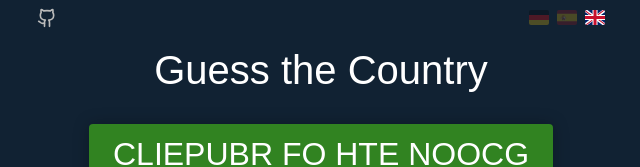
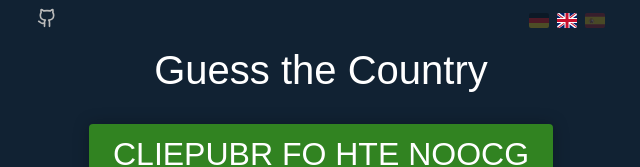
Before and after one commit to ScriptRaccoon/country-scrambler, a Svelte app: page / in a window 1280 px wide. Shown: the top 167 px of the page, without its empty margins (319-959 px from the left). Built offline with nearby package versions, Linux system fonts and the light colour scheme.

Commit message:
choose browser language

```diff
--- a/src/App.svelte
+++ b/src/App.svelte
@@ -17,8 +17,18 @@
 	let incorrect_guesses = $state(0)
 	let is_correct = $state<true | false | null>(null)
 
-	const params = new URLSearchParams(window.location.search)
-	const lang_param = params.get('lang')
+	function reset() {
+		round = 0
+		show_hint = false
+		reveal_country = false
+		country_guess = ''
+		has_guessed = false
+		correct_guesses = 0
+		incorrect_guesses = 0
+		is_correct = null
+	}
+
+	const locale = window.navigator.language.split('-')[0]
 
 	const LANGS = ['de', 'en', 'es'] as const
 	type Lang = (typeof LANGS)[number]
@@ -27,7 +37,7 @@
 		return (LANGS as readonly any[]).includes(val)
 	}
 
-	let lang = $state<Lang>(is_lang(lang_param) ? lang_param : 'en')
+	let lang = $state<Lang>(is_lang(locale) ? locale : 'en')
 
 	$effect(() => {
 		document.documentElement.setAttribute('lang', lang)
@@ -37,6 +47,11 @@
 		en: countries_en,
 		de: countries_de,
 		es: countries_es,
+	}
+
+	function change_lang(to: Lang): void {
+		lang = to
+		reset()
 	}
 
 	let countries = $derived(country_lists[lang])
@@ -102,30 +117,33 @@
 		>
 			<Github size={20} />
 		</a>
-		<a
-			href="{window.location.origin}?lang=de"
+
+		<button
+			class="country-button"
 			aria-current={lang === 'de'}
+			onclick={() => change_lang('de')}
 			aria-label="Deutsche Version"
-			class="country-link"
 		>
 			<img src="de.svg" alt="Deutsche Flagge" />
-		</a>
-		<a
-			href="{window.location.origin}?lang=es"
+		</button>
+
+		<button
+			class="country-button"
+			aria-current={lang === 'en'}
+			onclick={() => change_lang('en')}
+			aria-label="English version"
+		>
+			<img src="gb.svg" alt="UK flag" />
+		</button>
+
+		<button
+			class="country-button"
 			aria-current={lang === 'es'}
+			onclick={() => change_lang('es')}
 			aria-label="Versión española"
-			class="country-link"
 		>
 			<img src="es.svg" alt="bandera española" />
-		</a>
-		<a
-			href="{window.location.origin}?lang=en"
-			aria-current={lang === 'en'}
-			aria-label="English version"
-			class="country-link"
-		>
-			<img src="gb.svg" alt="UK flag" />
-		</a>
+		</button>
 	</div>
 </nav>
 
@@ -182,20 +200,24 @@
 		</div>
 
 		<div class="actions">
-			<button>
+			<button class="button">
 				{translations.submit[lang]}
 			</button>
 
-			<button type="button" onclick={generate_next_country}>
+			<button class="button" type="button" onclick={generate_next_country}>
 				{translations.skip[lang]}
 			</button>
 
 			{#if !show_hint}
-				<button type="button" onclick={() => (show_hint = true)}>
+				<button class="button" type="button" onclick={() => (show_hint = true)}>
 					{translations.hint[lang]}
 				</button>
 			{:else}
-				<button type="button" onclick={() => (reveal_country = true)}>
+				<button
+					class="button"
+					type="button"
+					onclick={() => (reveal_country = true)}
+				>
 					{translations.reveal[lang]}
 				</button>
 			{/if}
@@ -250,26 +272,25 @@
 			display: flex;
 			gap: 0.5rem;
 		}
-
-		a {
-			text-decoration: none;
-
-			&:first-child {
-				margin-right: auto;
-			}
-		}
 	}
 
-	.country-link {
+	nav a {
+		text-decoration: none;
+		margin-right: auto;
+	}
+
+	.country-button {
+		display: flex;
+		align-items: center;
+
+		opacity: 0.25;
+		&[aria-current='true'] {
+			opacity: 1;
+		}
+
 		img {
 			width: 20px;
 			border-radius: 2px;
-		}
-
-		opacity: 0.25;
-
-		&[aria-current='true'] {
-			opacity: 1;
 		}
 	}
 
--- a/src/app.css
+++ b/src/app.css
@@ -94,20 +94,20 @@ input:focus-visible {
 	outline: 1px solid var(--font-color);
 }
 
-button {
-	background-color: var(--btn-color);
-	font-weight: 500;
-	font-size: 1.25rem;
-	padding: 0.2rem 0.75rem;
-	border-radius: 0.25rem;
-}
-
 button:not(:disabled) {
 	cursor: pointer;
 }
 
 button:focus-visible {
 	outline: 2px solid var(--font-color);
+}
+
+.button {
+	background-color: var(--btn-color);
+	font-weight: 500;
+	font-size: 1.25rem;
+	padding: 0.2rem 0.75rem;
+	border-radius: 0.25rem;
 }
 
 /* UTILITIES */
```
